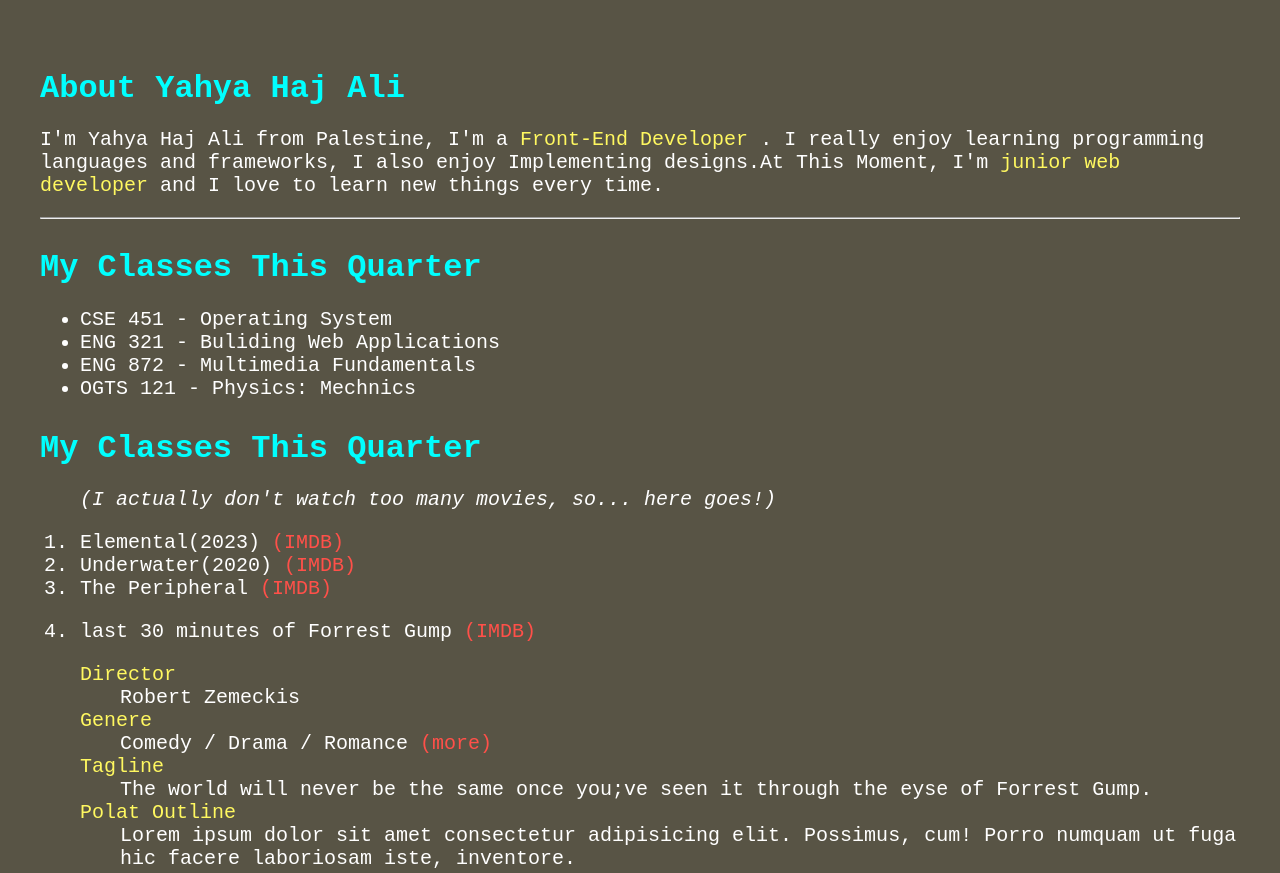
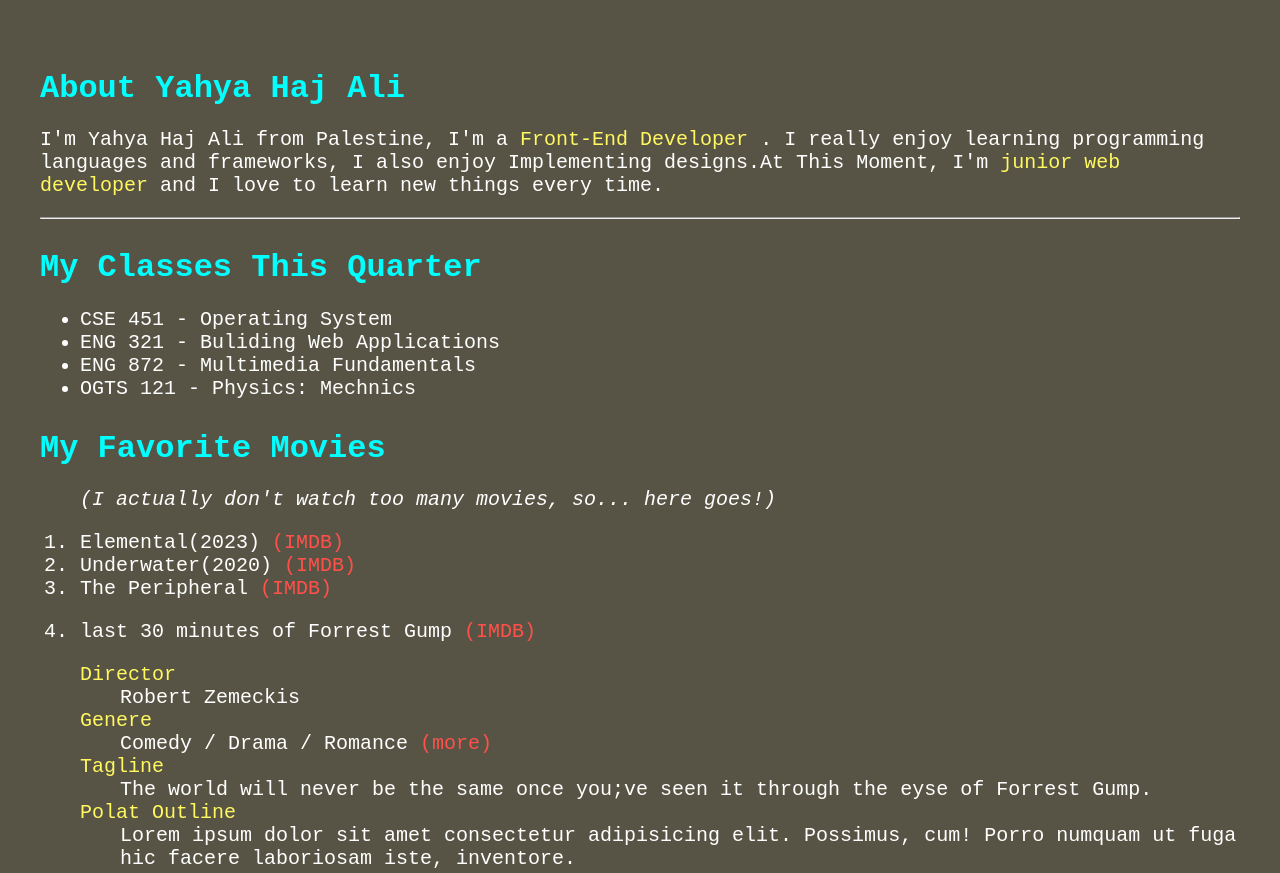
Before and after one commit to Y7EA/HW1---html-css, a plain HTML site: page index.html in a window 1280 px wide. Shown: the top 873 px of the page. Drawn offline with Linux system fonts and the light colour scheme.

Commit message:
Update index.html

```diff
--- a/index.html
+++ b/index.html
@@ -25,7 +25,7 @@
         <li>OGTS 121 - Physics: Mechnics</li>
     </ul>
 
-    <h1>My Classes This Quarter</h1>
+    <h1>My Favorite Movies</h1>
     <ol>
         <p><i>(I actually don't watch too many movies, so... here goes!)</i></p>
         <li>Elemental(2023) <a
```
